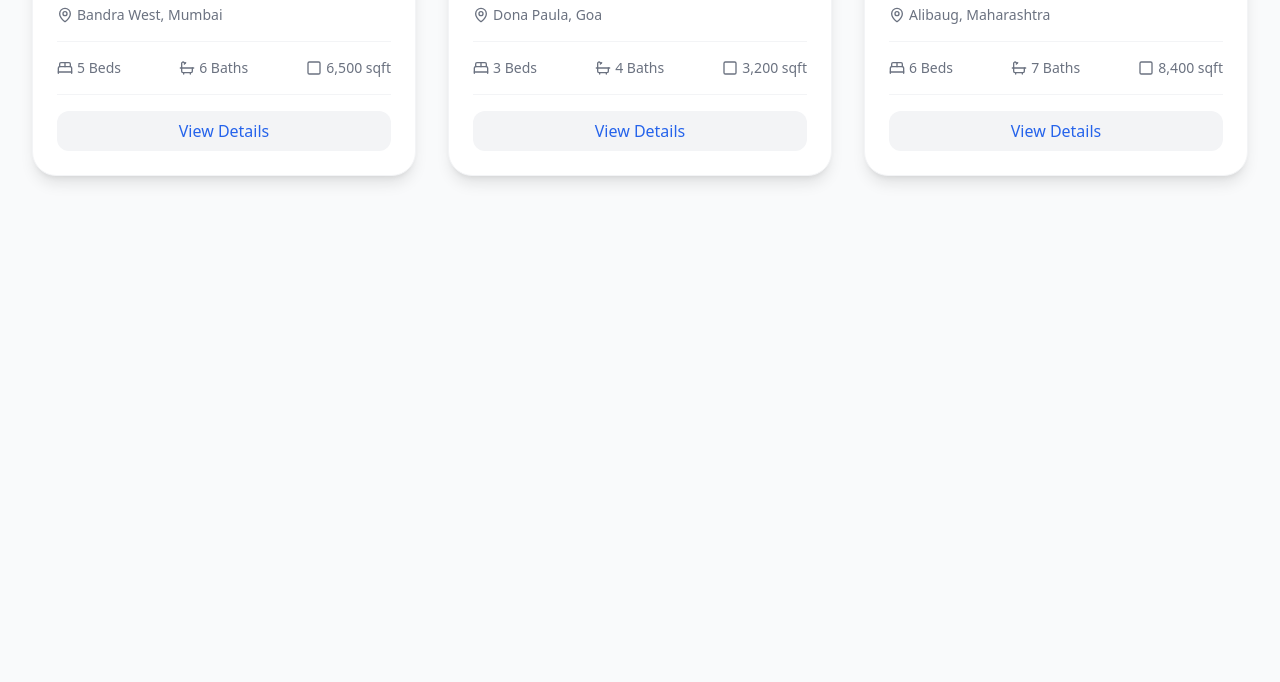
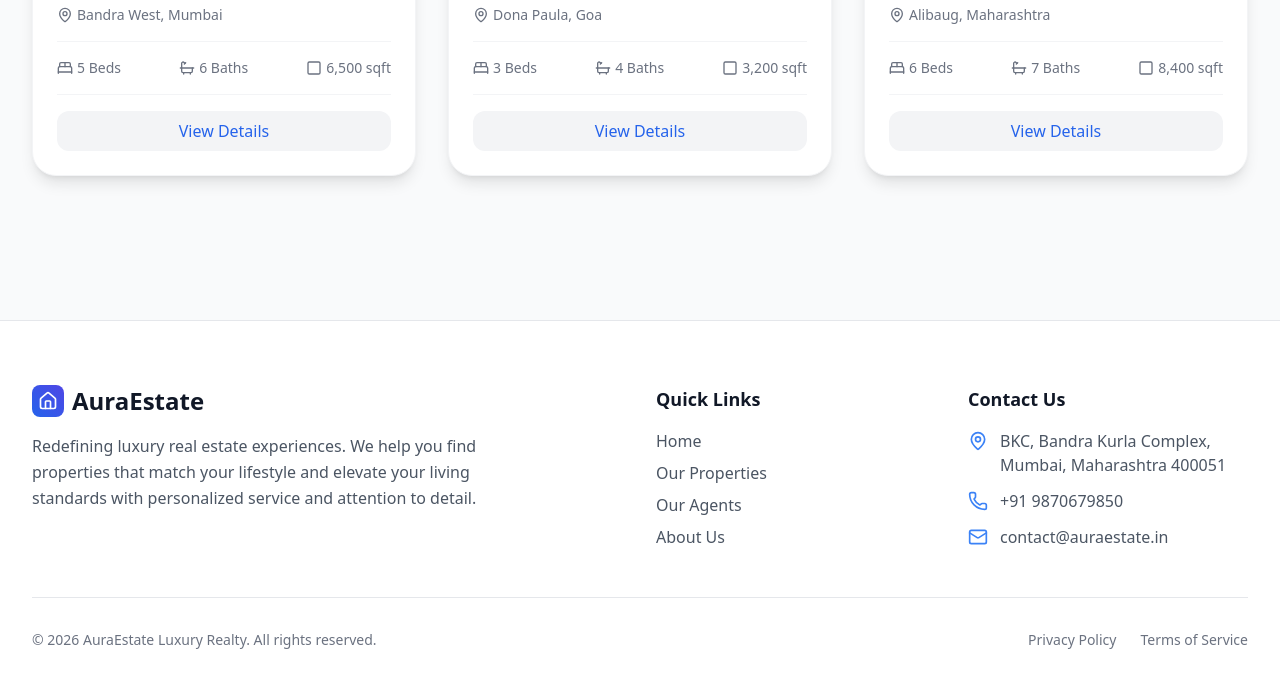
Before and after one commit to VIandDtechnologies/Aura_Estate, a plain HTML site: page index.html in a window 1280 px wide. Shown: the part 1056-1738 px from the top of the page. Before the commit the page ends 1296 px from the top, so only its background shows below. Drawn offline with nearby package versions, Linux system fonts and the light colour scheme.

Commit message:
Add footer section to index.html

```diff
--- a/index.html
+++ b/index.html
@@ -184,6 +184,61 @@
             </div>
         </div>
     </main>
+
+    <!-- FOOTER -->
+    <footer class="bg-white dark:bg-gray-900 border-t border-gray-200 dark:border-gray-800 mt-20 pt-16 pb-8 transition-colors duration-300">
+        <div class="max-w-7xl mx-auto px-4 sm:px-6 lg:px-8">
+            <div class="grid grid-cols-1 md:grid-cols-4 gap-8 mb-12">
+                <div class="col-span-1 md:col-span-2">
+                    <div class="flex items-center gap-2 mb-4 text-2xl font-bold text-gray-900 dark:text-white cursor-pointer" onclick="showView('home')">
+                        <div class="bg-gradient-to-tr from-blue-600 to-indigo-600 p-1.5 rounded-lg text-white">
+                            <i data-lucide="home" class="w-5 h-5"></i>
+                        </div>
+                        AuraEstate
+                    </div>
+                    <p class="text-gray-600 dark:text-gray-400 max-w-md leading-relaxed">
+                        Redefining luxury real estate experiences. We help you find properties that match your lifestyle and elevate your living standards with personalized service and attention to detail.
+                    </p>
+                </div>
+
+                <div>
+                    <h4 class="font-bold text-lg mb-4 text-gray-900 dark:text-white">Quick Links</h4>
+                    <ul class="space-y-2 text-gray-600 dark:text-gray-400 font-medium">
+                        <li class="hover:text-blue-600 dark:hover:text-blue-400 cursor-pointer transition-colors" onclick="showView('home')">Home</li>
+                        <li class="hover:text-blue-600 dark:hover:text-blue-400 cursor-pointer transition-colors">Our Properties</li>
+                        <li class="hover:text-blue-600 dark:hover:text-blue-400 cursor-pointer transition-colors">Our Agents</li>
+                        <li class="hover:text-blue-600 dark:hover:text-blue-400 cursor-pointer transition-colors">About Us</li>
+                    </ul>
+                </div>
+
+                <div>
+                    <h4 class="font-bold text-lg mb-4 text-gray-900 dark:text-white">Contact Us</h4>
+                    <ul class="space-y-3 text-gray-600 dark:text-gray-400">
+                        <li class="flex items-start gap-3">
+                            <i data-lucide="map-pin" class="w-5 h-5 mt-0.5 text-blue-500 flex-shrink-0"></i>
+                            <span>BKC, Bandra Kurla Complex,<br>Mumbai, Maharashtra 400051</span>
+                        </li>
+                        <li class="flex items-center gap-3">
+                            <i data-lucide="phone" class="w-5 h-5 text-blue-500 flex-shrink-0"></i>
+                            <a href="tel:+919870679850" class="hover:text-blue-600 dark:hover:text-blue-400 transition-colors">+91 9870679850</a>
+                        </li>
+                        <li class="flex items-center gap-3">
+                            <i data-lucide="mail" class="w-5 h-5 text-blue-500 flex-shrink-0"></i>
+                            <a href="mailto:contact@auraestate.in" class="hover:text-blue-600 dark:hover:text-blue-400 transition-colors">contact@auraestate.in</a>
+                        </li>
+                    </ul>
+                </div>
+            </div>
+
+            <div class="border-t border-gray-200 dark:border-gray-800 pt-8 flex flex-col md:flex-row items-center justify-between text-sm text-gray-500 dark:text-gray-400">
+                <p>&copy; 2026 AuraEstate Luxury Realty. All rights reserved.</p>
+                <div class="flex gap-6 mt-4 md:mt-0 font-medium">
+                    <span class="cursor-pointer hover:text-gray-900 dark:hover:text-white transition-colors">Privacy Policy</span>
+                    <span class="cursor-pointer hover:text-gray-900 dark:hover:text-white transition-colors">Terms of Service</span>
+                </div>
+            </div>
+        </div>
+    </footer>
 
     <div id="lightbox" class="fixed inset-0 z-[100] bg-black/95 backdrop-blur-xl flex flex-col hidden">
         <div class="flex justify-between items-center p-4 text-white">
```
